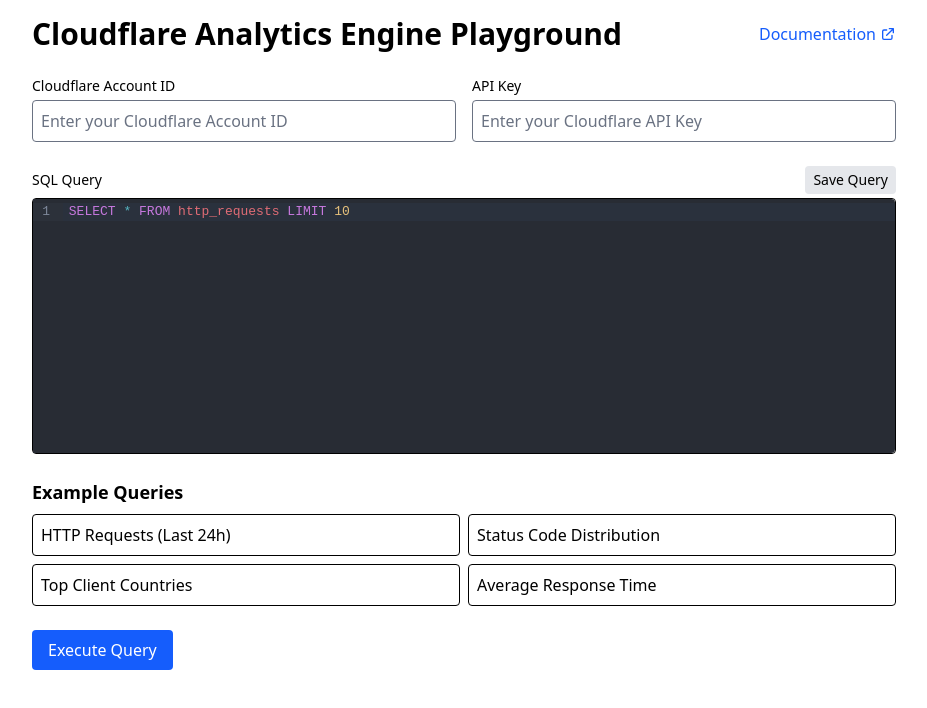
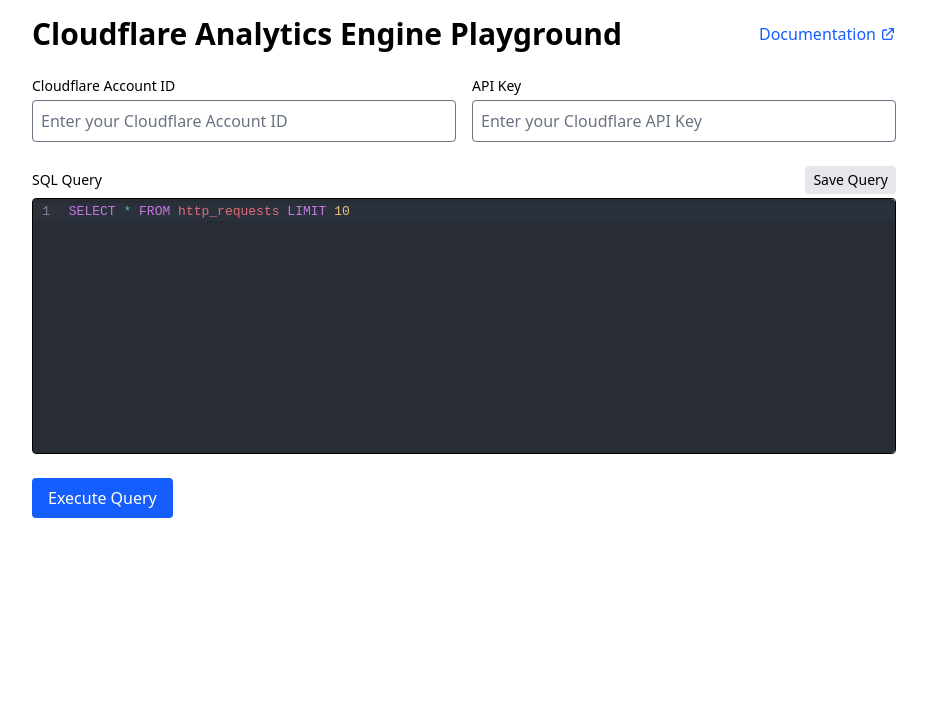
Before and after one commit to brachkow/analytics-engine-playgorund, a SvelteKit app: page / in a window 1280 px wide. Shown: the top 708 px of the page, without its empty margins (176-1103 px from the left). Built offline with nearby package versions, Linux system fonts and the light colour scheme.

Commit message:
Remove examples

```diff
--- a/src/routes/+page.svelte
+++ b/src/routes/+page.svelte
@@ -16,27 +16,6 @@
 	let newQueryName = '';
 	let showSaveDialog = false;
 	let savedQueriesDropdown: HTMLElement | null = null;
-
-	const exampleQueries = [
-		{
-			name: 'HTTP Requests (Last 24h)',
-			query: "SELECT * FROM http_requests WHERE datetime > NOW() - INTERVAL '1' DAY LIMIT 10"
-		},
-		{
-			name: 'Status Code Distribution',
-			query:
-				'SELECT status, COUNT(*) as count FROM http_requests GROUP BY status ORDER BY count DESC'
-		},
-		{
-			name: 'Top Client Countries',
-			query:
-				'SELECT clientCountryName, COUNT(*) as count FROM http_requests GROUP BY clientCountryName ORDER BY count DESC LIMIT 10'
-		},
-		{
-			name: 'Average Response Time',
-			query: 'SELECT AVG(edgeResponseTime) as avg_response_time FROM http_requests'
-		}
-	];
 
 	onMount(() => {
 		// Load saved credentials from localStorage
@@ -327,20 +306,6 @@
 	</div>
 
 	<div class="mb-6">
-		<h2 class="mb-2 text-lg font-semibold">Example Queries</h2>
-		<div class="grid grid-cols-1 gap-2 md:grid-cols-2">
-			{#each exampleQueries as example}
-				<button
-					on:click={() => loadQuery(example.query)}
-					class="rounded border p-2 text-left hover:bg-gray-100"
-				>
-					{example.name}
-				</button>
-			{/each}
-		</div>
-	</div>
-
-	<div class="mb-6">
 		<button
 			on:click={executeQuery}
 			disabled={loading}
```
